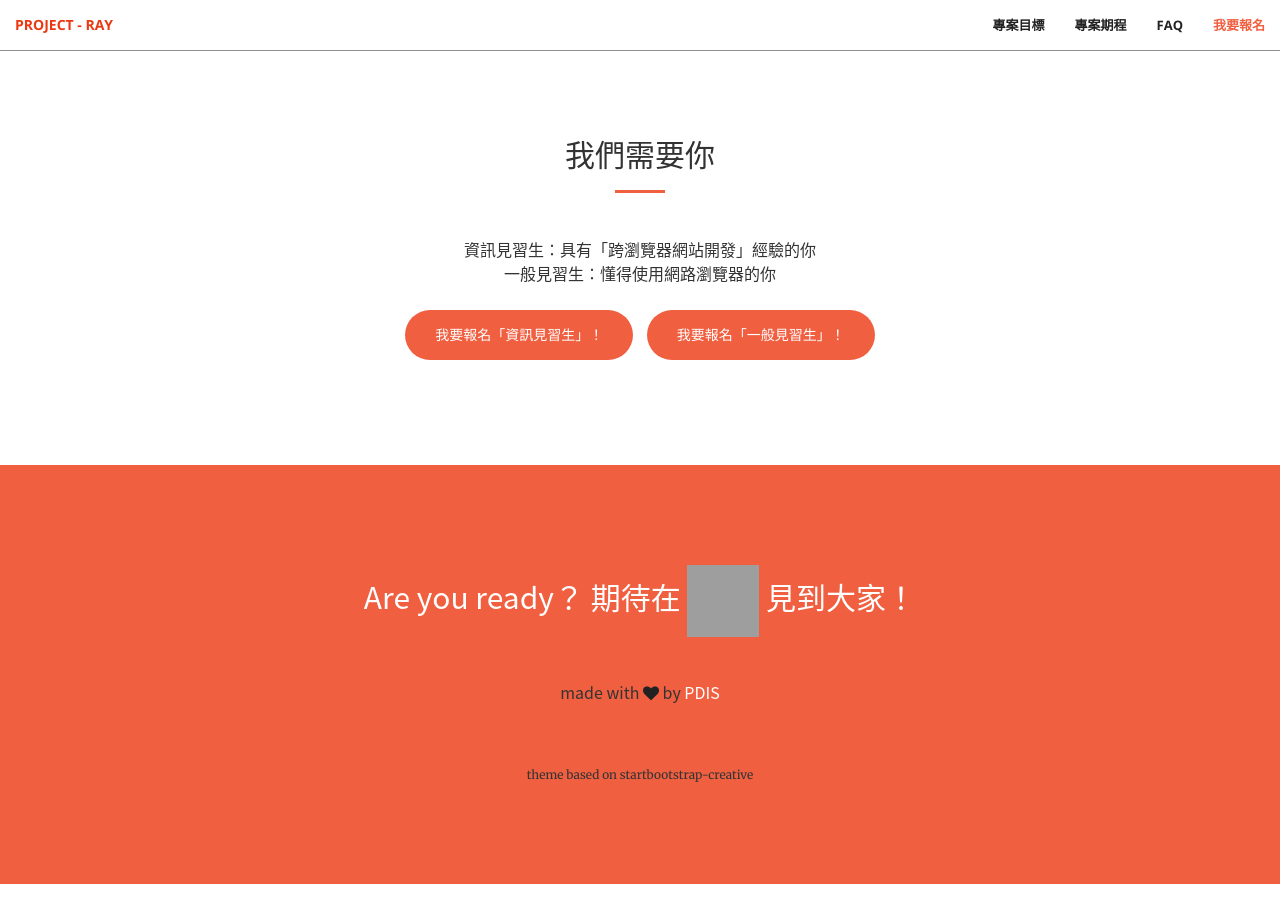
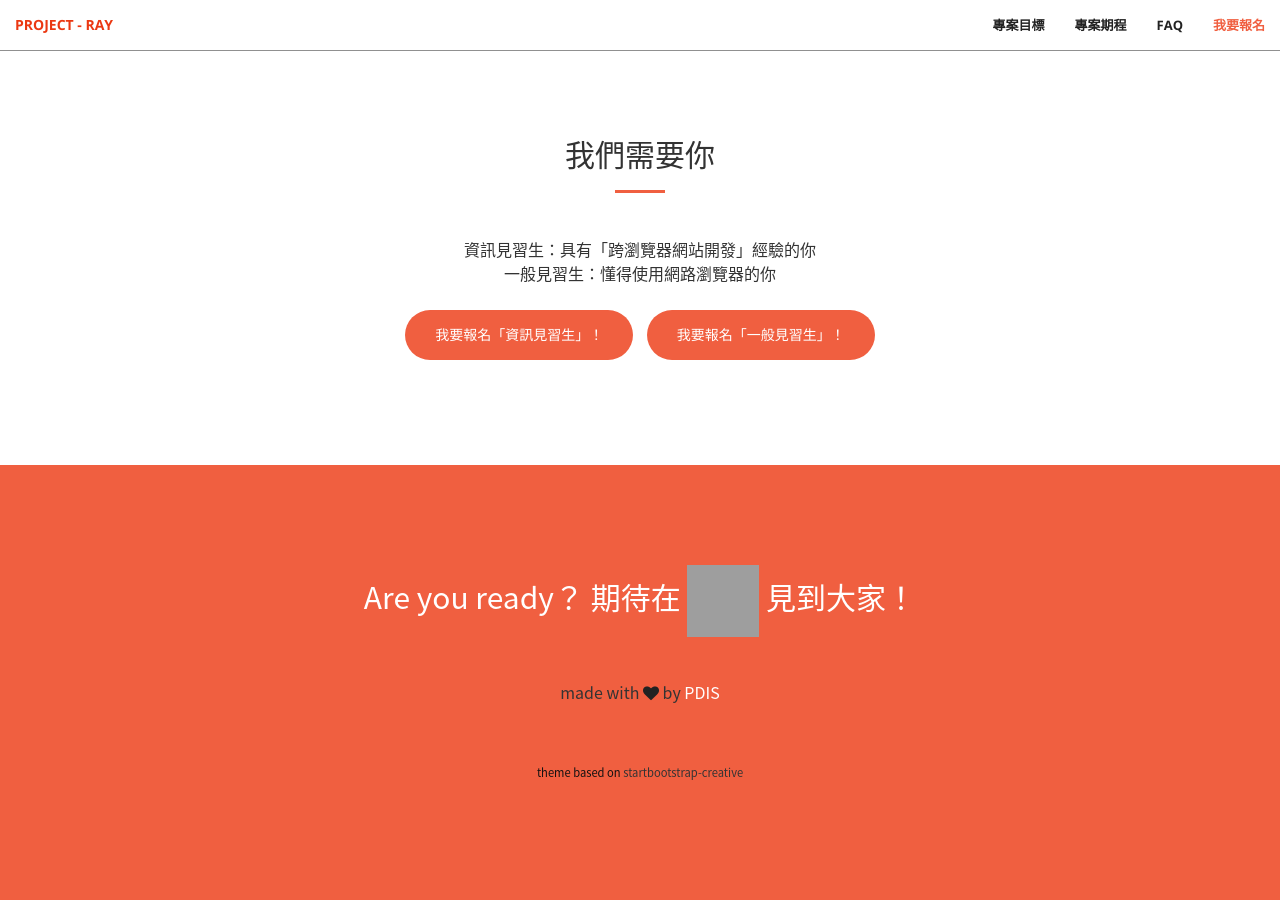
Before and after one commit to PDIS/ray2018, a Jekyll site: the page built from docs/index.html, in a window 1280 px wide and 900 px high, scrolled down 3829 px. Built offline with Jekyll 4.4.1, drawn with Linux system fonts in a browser that asks for light colours; grey boxes are pictures that could not be loaded.

Commit message:
* Finish adding linkback, thx @Lorex for reporting

```diff
--- a/docs/_includes/contact.html
+++ b/docs/_includes/contact.html
@@ -6,7 +6,7 @@
                 <hr class="primary">
                 <p>made with <i class="heart fa fa-heart" aria-hidden="true"></i> by <a class="text-light" href="https://pdis.nat.gov.tw/">PDIS</a></p>
 <br><br>
-		<small style="color: #333">theme based on <a style="color: #333" href="https://github.com/BlackrockDigital/startbootstrap-creative">startbootstrap-creative</a></small>
+                <p style="font-size: 80%; color: #111">theme based on <a style="color: #333" href="https://github.com/BlackrockDigital/startbootstrap-creative">startbootstrap-creative</a></p>
             </div>
             <!-- <div class="col-lg-2 col-lg-offset-2 text-center">
             <a href="https://twitter.com/{{ site.twitter_username }}">
```
